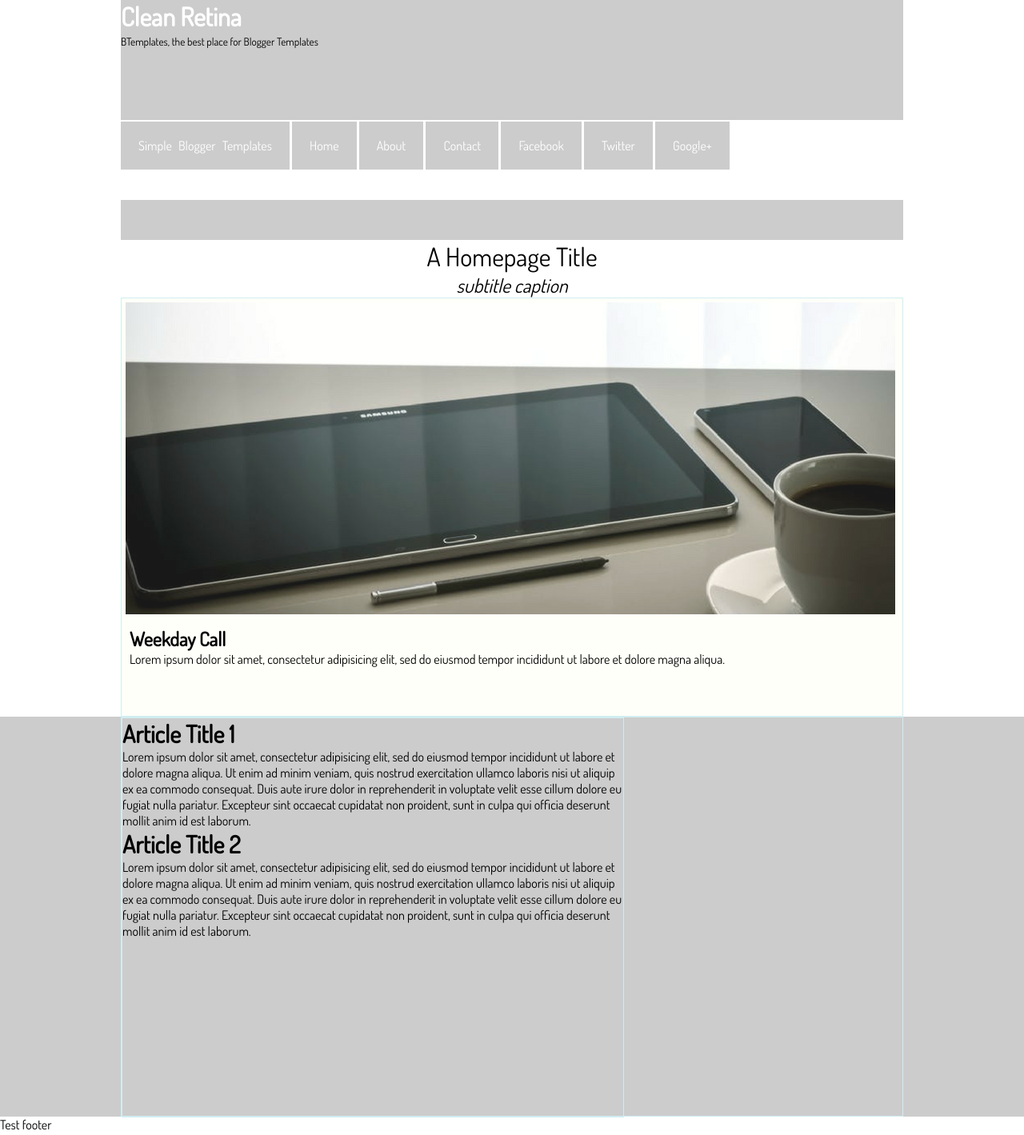
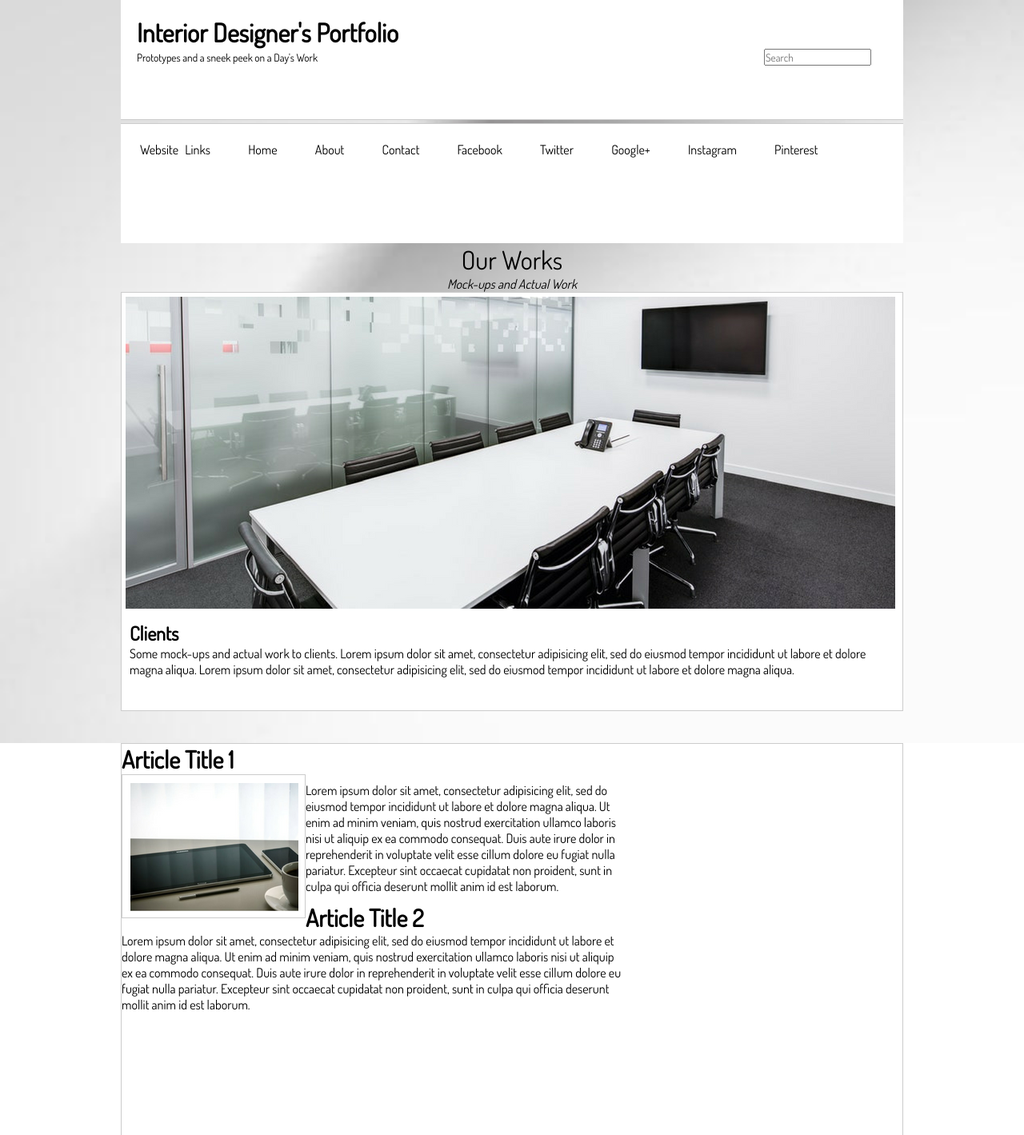
Before and after one commit to jhulzz/clean-and-minimalist, a plain HTML site: page index.html in a window 1280 px wide. Shown: the top 1419 px of the page at 80% size. Drawn offline with Linux system fonts and the light colour scheme.

Commit message:
version 2 090617 AM

```diff
--- a/css/style.css
+++ b/css/style.css
@@ -5,21 +5,61 @@
 	box-sizing: border-box;
 }
 
+body {
+	background-image: url('../images/background.jpg');
+	background-size: cover;
+	background-repeat: background-repeat;
+}
+
 header {
 	margin: 0 auto;
 }
 
+.titles {
+	background-color: #fff;
+	color: black;
+	width: 978px;
+	height: 150px;
+	margin: 0 auto;
+	padding: 20px;
+	border-bottom: 1px solid #ccc;
+}
+
+.socialsearch {
+	float: right;
+	/*width: 95px;*/
+	height: 22px;
+	border-radius: 16px;
+	margin-right: 20px;
+}
+
 h1 {
-	color: white;
+	color: black;
+}
+
+.separator {
+	border: 1px 0 solid #ccc;
+	padding: 2px;
+	width: 978px;
+	margin: 0 auto;
+}
+
+.navigation {
+	background-color: #fff;
+	color: black;
+	width: 978px;
+	height: 150px;
+	margin: 0 auto;
+
 }
 
 nav {
-	background-color: #ccc;
+	background-color: #fff;
 	width: 100%;
 	height: 100px;
-	background-color: #fff;
-	border-top: 2px double #fff;
+	border-top: 1px solid #ccc;
 	margin: 0 auto;
+	padding: 2px;
 }
 
 ul {
@@ -38,21 +78,20 @@ li {
 
 li a {
     display: block;
-    color: white;
+    color: #000;
     text-align: center;
     padding: 20px 22px;
     text-decoration: none;
 }
 
-/* Change the link color to #111 (black) on hover */
 li a:hover {
-    background-color: #959595;
-    color: #D0EDF1; /*azureish white*/
+    background-color: #F6FA80; /*sunny green*/
+    color: #000;
 }
 
 li a:link {
-    background-color: #ccc;
-    color: white;
+    background-color: #fff;
+    color: #000;
 }
 
 .aHomepagetext {
@@ -62,21 +101,20 @@ li a:link {
 }
 
 .aHomepagesubtitle {
-	font-size: 1.5em;
+	font-size: 1em;
 	font-style: italic;
 	text-align: center;
 }
 
 figure {
-	background-color: #fffff9;
+	background-color: #fff;
 	width: 978px;
 	height: 524px;
 	margin: 0 auto;
-	border: 0.5px solid #D0EDF1;
+	border: 0.5px solid #ccc;
 }
 
 .headerImage {
-	opacity: 0.9;
 	padding: 5px;
 }
 
@@ -84,62 +122,86 @@ figcaption {
 	padding: 10px;
 }
 
+.separatorImg {
+	border: 1px 0 solid #ccc;
+	padding: 20px;
+	width: 978px;
+	margin: 0 auto;
+}
+
 .whiteBackground {
-	background-color: #ccc;
+	background-color: #fff;
 	height: 500px;
 	width: 100%;
+}
+
+
+.blogTitle {
+	font-size: 30px;
+	font-weight: bold;
+}
+
+.blogImage {
+	border: 1px solid #ccc;
+	background-color: #fff;
+	width: 230px;
+	height: 180px;
+	float: left;
+}
+
+.blogImage2 {
+	text-align: center;
+	padding: 10px;
+}
+
+.blogEntry {
+	padding: 10px;
 }
 
 .blogContent {
 	height: 500px;
 	width: 978px;
-	border: 0.5px solid #D0EDF1;
 	margin: 0 auto;
+	border: 1px solid #ccc;
 }
 
 .column1 {
 	float: left;
 	padding: 0;
 	margin: 0;
-	border: solid 1px #D0EDF1;
 	width: 628px;
 	height: 500px;
 	position: absolute;
 }
 
-/*.column2 {
-	position: relative;
-	padding: 0;
-	margin: 0;
-	border: solid 1px #D0EDF1;
-	width: 350px;
-	height: 500px;
-}*/
-
-.navigation {
-	background-color: #ccc;
-	color: black;
-	width: 978px;
-	height: 150px;
-	margin: 0 auto;
-
-}
-
-.titles {
-	background-color: #ccc;
-	color: black;
-	width: 978px;
-	height: 150px;
+.separatorFt {
+	border: 1px 0 solid #ccc;
+	padding: 10px;
+	width: 100%
 	margin: 0 auto;
 }
 
 .footerarea {
 	width: 100%;
 	height: 407px;
-	background-color: white;
+	margin: 0 auto;
 }
 
-.blogTitle {
-	font-size: 30px;
-	font-weight: bold;
+.footerc1 ,
+.footerc2 ,
+.footerc3 {
+	float: left;
+	border: 1px solid #ccc;
+	height: 300px;
+	width: 400px;
+	margin: 10px;
+	padding: 50px;
+
 }
+
+.footercopy {
+	font-style: italic;
+	font-size: 1em;
+	letter-spacing: 1px;
+	padding: 5px;
+}
--- a/index.html
+++ b/index.html
@@ -1,7 +1,7 @@
 <!DOCTYPE html>
 	<html>
 	<head>
-		<title>Clean Retina</title>
+		<title>Clean and Minimalist - JSC Work</title>
 		<link href="https://fonts.googleapis.com/css?family=Dosis" rel="stylesheet">
 		<link rel="stylesheet" type="text/css" href="./css/style.css">
 
@@ -10,47 +10,63 @@
 	<body>
 		<header>
 			<div class="titles">
-				<h1> Clean Retina</h1>
-				<small>BTemplates, the best place for Blogger Templates</small>
+				<h1>Interior Designer's Portfolio</h1>
+				<small>Prototypes and a sneek peek on a Day's Work</small>
+
+				<div class="socialsearch">
+
+					<input type="search" name="search" placeholder="Search">
+				</div>
 			</div>
 		</header>
+
+		<div class="separator"> </div>
 
 		<main>
 			<div class="navigation">
 				<nav>
 					<ul>
-					<li><a href="#">Simple Blogger Templates</a></li>
+						<li><a href="#">Website Links</a></li>
 						<li><a href="#">Home</a></li>
 						<li><a href="#">About</a></li>
 						<li><a href="#">Contact</a></li>
 						<li><a href="#">Facebook</a></li>
 						<li><a href="#">Twitter</a></li>
 						<li><a href="#">Google+</a></li>
+						<li><a href="#">Instagram</a></li>
+						<li><a href="#">Pinterest</a></li>
 					</ul>
 				</nav>
 			</div>
 
-		<div class="aHomepagetext">a homepage title</div>
+			<div class="aHomepagetext">Our Works</div>
 
-		<div class="aHomepagesubtitle">subtitle caption
+			<div class="aHomepagesubtitle">Mock-ups and Actual Work
 			</div>
 
 			<figure>
-			<img src="./images/header_image1.png" class="headerImage">
-			<img src="./images/header_image2.png" class="headerImage">
-			<!-- <img class="mySlides" src="img_fjords.jpg"> -->
+				<img src="./images/slide_3.png" class="headerImage">
+				<img src="./images/slide_4.png" class="headerImage">
+				<img src="./images/slide_5.png" class="headerImage">
 				<figcaption>
-				<h2>Weekday Call</h2>
-				<p>Lorem ipsum dolor sit amet, consectetur adipisicing elit, sed do eiusmod
-				tempor incididunt ut labore et dolore magna aliqua.</p>
+					<h2>Clients</h2>
+					<p>Some mock-ups and actual work to clients. Lorem ipsum dolor sit amet, consectetur adipisicing elit, sed do eiusmod
+					tempor incididunt ut labore et dolore magna aliqua. Lorem ipsum dolor sit amet, consectetur adipisicing elit, sed do eiusmod
+					tempor incididunt ut labore et dolore magna aliqua. </p>
 				</figcaption>
 			</figure>
+
+			<div class="separatorImg"> </div>
 
 			<div class="whiteBackground">
 				<div class="blogContent">
 					<div class="column1">
 						<div class="blogTitle">Article Title 1</div>
-						<p>Lorem ipsum dolor sit amet, consectetur adipisicing elit, sed do eiusmod
+						<div class="blogImage">
+						<img src="./images/blog_01.png" class="blogImage2">
+						</div>
+						<p class="blogEntry">
+						Lorem ipsum dolor sit amet, consectetur adipisicing elit, sed do eiusmod
 						tempor incididunt ut labore et dolore magna aliqua. Ut enim ad minim veniam,
 						quis nostrud exercitation ullamco laboris nisi ut aliquip ex ea commodo
 						consequat. Duis aute irure dolor in reprehenderit in voluptate velit esse
@@ -64,21 +80,32 @@
 						cillum dolore eu fugiat nulla pariatur. Excepteur sint occaecat cupidatat non
 						proident, sunt in culpa qui officia deserunt mollit anim id est laborum.</p>
 					</div>
-
-
-					<!-- <div class="column2">
-						Column 2
-					</div> -->
 				</div>
 			</div>
 
+
 		</main>
 
+		<footer>
+			<div class="separatorFt"> </div>
+
 			<div class="footerarea">
-			<footer>
-				Test footer
+				<div class="footerc1">
+					<h2>Blog Archive</h2>
+				</div>
+				<div class="footerc2">
+					<h2>Blogroll</h2>
+				</div>
+				<div class="footerc3">
+					<h2>About</h2>
+				</div>
+
+			</div>
+			<div class="footercopy">Copyright &copy; 2017 JSC - Clean and Minimalist Theme - Row 3 B5DC</div>
+
 		</footer>
-		</div>
+
+
 
 		<script type="text/javascript">
 		var slideIndex = 0;
@@ -93,7 +120,7 @@
 	    slideIndex++;
 	    if (slideIndex > x.length) {slideIndex = 1}
 	    x[slideIndex-1].style.display = "block";
-	    setTimeout(carousel, 2000); // Change image every 2 seconds
+	    setTimeout(carousel, 3500); // Change image every 2 seconds
 		}
 		</script>
 
```
Also changed, not shown: images/blog_01.png (added), images/blog_02.png (added), images/blog_03.png (added), images/blog_04.png (added), images/header_image1.png (deleted), images/header_image2.png (deleted), images/slide_3.png (added), images/slide_4.png (added), images/slide_5.png (added). Lines whose indentation alone changed are shown as unchanged.
